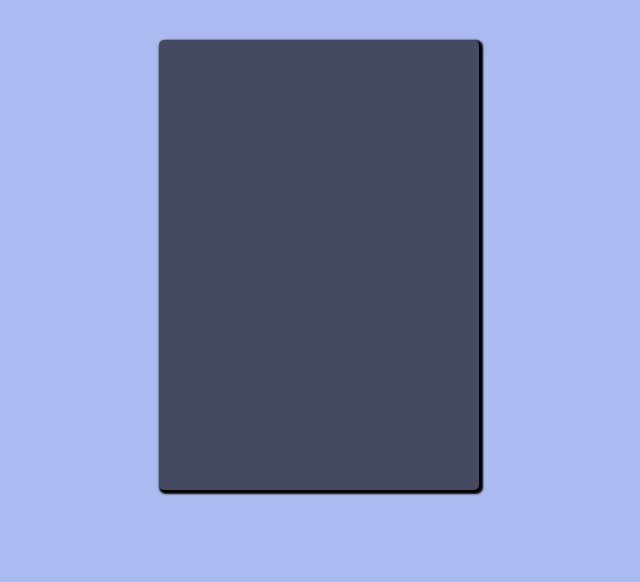
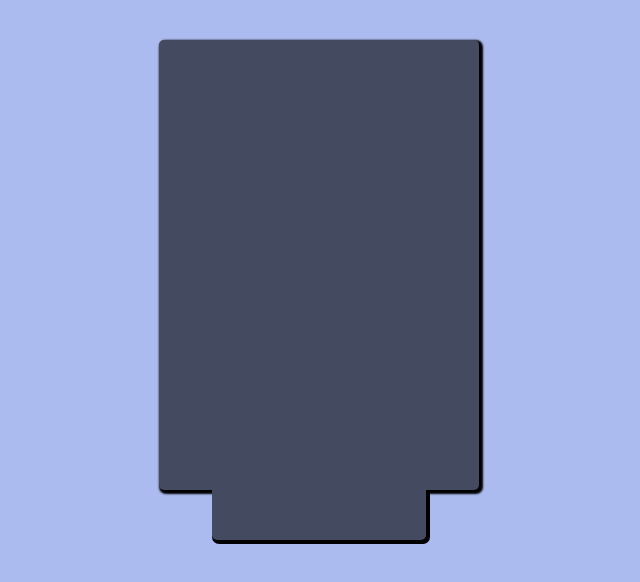
Before and after one commit to iambonface/pomodoro-react-timer, a React (Create React App) app: page / in a window 1280 px wide. Shown: the top 582 px of the page, without its empty margins (321-961 px from the left). Built offline with nearby package versions, Linux system fonts and the light colour scheme.

Commit message:
Create Wrap

```diff
--- a/src/components/App.js
+++ b/src/components/App.js
@@ -1,5 +1,7 @@
 import React, { Component } from 'react';
 import '../css/App.css';
+
+import Wrap from './Wrap';
 
 import Wrapper from './Wrapper';
 
@@ -8,7 +10,7 @@ class App extends Component {
     return (
       <div className="App">
         <Wrapper />
-
+        <Wrap />
       </div>
     );
   }
--- /dev/null
+++ b/src/components/Wrap.js
@@ -0,0 +1,15 @@
+import React, { Component } from 'react';
+
+import '../css/Wrap.css';
+
+class Wrap extends Component{
+  render(){
+    return(
+      <div className="Wrap col-md-2">
+
+      </div>
+    )
+  }
+}
+
+export default Wrap;
--- /dev/null
+++ b/src/css/Wrap.css
@@ -0,0 +1,10 @@
+.Wrap{
+  background-color: rgb(68,74,95);
+  height: 50px;
+  float: none;
+  margin: 0 auto;
+  box-shadow: 2px 2px 0px 2px #000;
+  border-bottom-left-radius: 5px;
+  border-bottom-right-radius: 5px;
+  border-top: none;
+}
```
